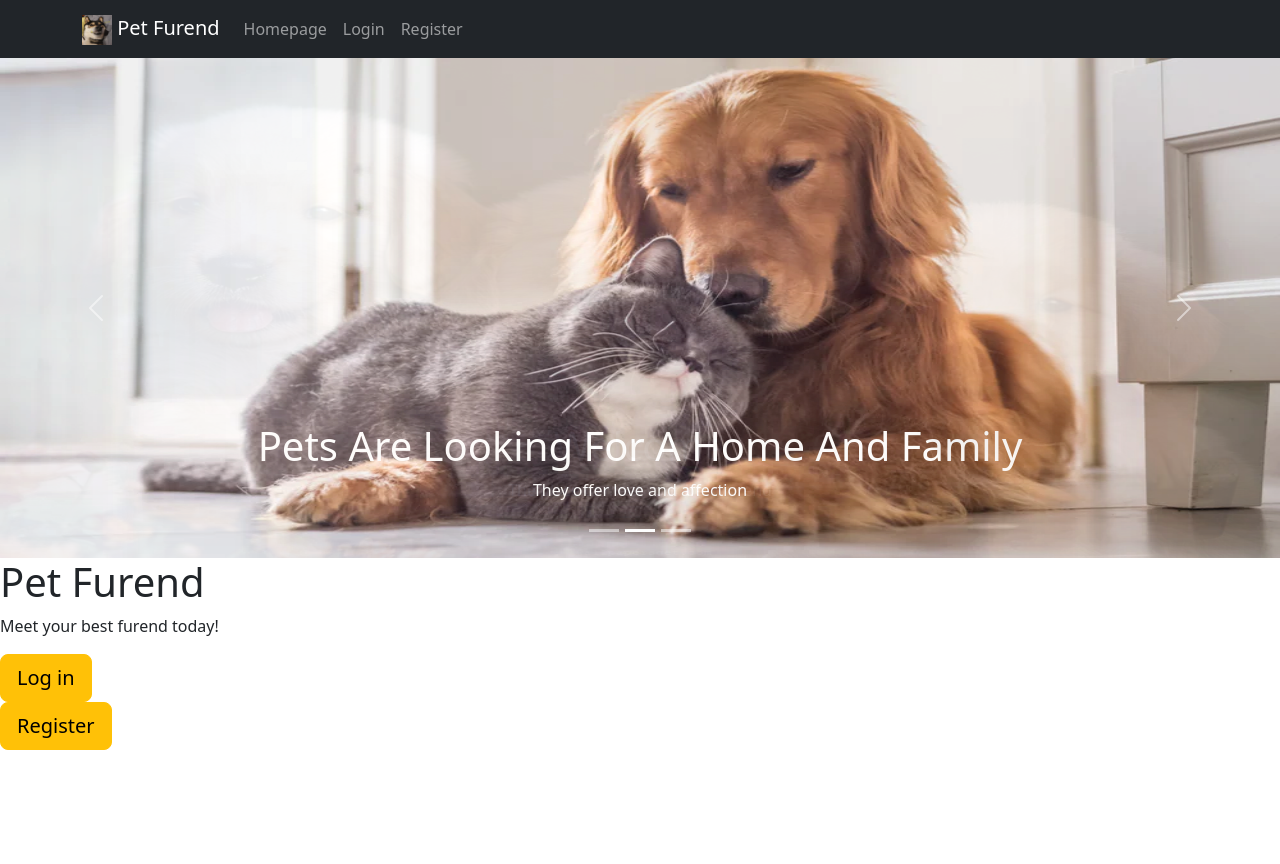
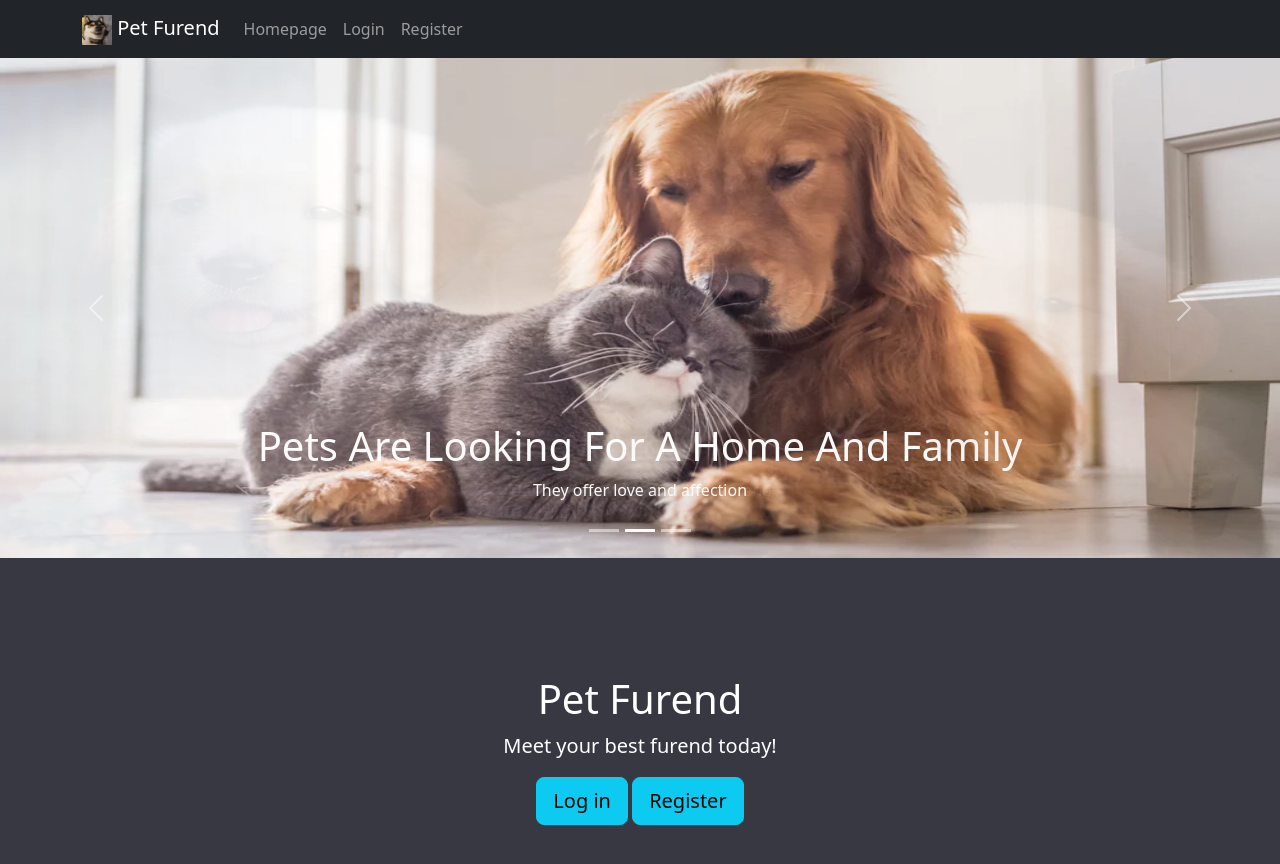
Before and after one commit to tkubota31/Capstone2, a React (Create React App) app in the folder frontend/: page / in a window 1280 px wide. Shown: the top 864 px of the page. Before the commit the page ends 800 px from the top, so only its background shows below. Built offline with nearby package versions, Linux system fonts and the light colour scheme; no server answers.

Commit message:
styled homepage and changes petType card stle

```diff
--- a/frontend/src/auth/LoginForm.js
+++ b/frontend/src/auth/LoginForm.js
@@ -1,7 +1,7 @@
 import React, {useState} from "react";
 import {useNavigate} from "react-router-dom"
 import Alert from "../general/Alert";
-
+import Button from "react-bootstrap/Button"
 
 function LoginForm({login}){
     const navigate = useNavigate()
@@ -62,12 +62,13 @@ function LoginForm({login}){
                     ? <Alert type="danger" messages={formErrors} />
                     : null}
 
-                <button
-                    className="btn btn-primary float-right"
+                <Button
+                    variant="info"
+                    type="submit"
                     onSubmit={handleSubmit}
                 >
                   Login
-                </button>
+                </Button>
               </form>
             </div>
           </div>
--- a/frontend/src/auth/RegisterationForm.js
+++ b/frontend/src/auth/RegisterationForm.js
@@ -37,8 +37,10 @@ function RegisterationForm ({register}){
 
       return(
         <div className="RegisterationForm">
-            <h2>Register Here</h2>
-            <div>
+        <div className="container col-md-6 offset-md-3 col-lg-4 offset-lg-4">
+            <h3 className="mb-3">Register Here</h3>
+            <div className="card">
+               <div className="card-body">
                 <form onSubmit={handleSubmit}>
                     <div className="form-group">
                         <label>Username</label>
@@ -95,16 +97,16 @@ function RegisterationForm ({register}){
                     }
 
                     <Button
-                        variant="dark"
+                        variant="info"
                         type="submit"
-                        className="btn btn-primary float-right"
                         onSubmit={handleSubmit}
                     >
                     Submit
                     </Button>
                 </form>
+              </div>
             </div>
-
+         </div>
         </div>
       );
 }
--- /dev/null
+++ b/frontend/src/css/Homepage.css
@@ -0,0 +1,15 @@
+.Homepage {
+    /* put around the vertical center of page */
+    height: 50vh;
+    display: flex;
+    align-items: center;
+    background-color: rgb(56, 56, 67)
+  }
+
+h1{
+    color: white;
+  }
+
+p{
+    color:white;
+}
--- a/frontend/src/general/Homepage.js
+++ b/frontend/src/general/Homepage.js
@@ -2,33 +2,36 @@ import React, {useContext} from "react";
 import {Link} from "react-router-dom";
 import UserContext from "../auth/UserContext";
 import Slider from "./Slider"
+import "../css/Homepage.css"
 
 function Homepage(){
     const{ currentUser } = useContext(UserContext);
 
+
     return (
         <div>
             <Slider/>
-            <h1>Pet Furend</h1>
-            <p> Meet your best furend today!</p>
+            <div className="Homepage">
+                <div className="container text-center">
+                <h1 className= "md-4 font-weight-bold">Pet Furend</h1>
+                <p className="lead"> Meet your best furend today!</p>
                 {currentUser
                     ? <h2>
                         Welcome Back, {currentUser.firstName || currentUser.username}!
                     </h2>
                     : (
-                <div>
-                    <div>
-                        <Link className="btn btn-warning btn-lg" to="/login">
+                        <p className="HomepageLink">
+                            <Link className="btn btn-info font-weight-bold btn-lg" to="/login">
                             Log in
-                        </Link>
-                    </div>
-                    <div>
-                        <Link className="btn btn-warning btn-lg" to="/signup">
+                            </Link> {" "}
+                            <Link className="btn btn-info font-weight-bold flex-row btn-lg" to="/register">
                             Register
                             </Link>
+                        </p>
+                )}
                 </div>
             </div>
-                )}
+
         </div>
     )
 }
--- a/frontend/src/pets/PetType.js
+++ b/frontend/src/pets/PetType.js
@@ -4,9 +4,11 @@ import LoadingPage from "../general/LoadingPage";
 import PetSearch from "./PetType"
 import {Card, Button} from "react-bootstrap"
 import CatDog from "../images/catdog.webp"
+import {useNavigate} from "react-router-dom"
 
 function PetType(){
     const[types, setTypes] = useState([]);
+    const navigate = useNavigate();
 
     useEffect(() =>{
         getAllPetTypes()
@@ -23,26 +25,24 @@ function PetType(){
    return (
     <div>
         <div>
-                <Card className="bg-dark text-white">
-                    <Card.Img src={CatDog} alt="Card image" />
-                    <Card.ImgOverlay>
-                        <Card.Title>Card title</Card.Title>
-                        <Card.Text>
-                        This is a wider card with supporting text below as a natural lead-in
-                        to additional content. This content is a little bit longer.
-                        </Card.Text>
-                        <Card.Text>Last updated 3 mins ago</Card.Text>
-                    </Card.ImgOverlay>
-                </Card>
-
-            //this formay of doing cards is better!
+           {/* this formay of doing cards is better! */}
                 <Card style={{ width: "18rem"}}>
                     <Card.Img variant = "top" src={CatDog} alt="Pet Picture" />
                     <Button
-                        variant="primary">
+                        variant="info"
+                        href = "/">
                             DOGS
                     </Button>
                 </Card>
+
+
+                {/* <Card style={{ width: "18rem"}}>
+                    <Button
+                        variant="primary">
+                            DOGS
+                            <Card.Img src={CatDog} alt="Pet Picture" />
+                    </Button>
+                </Card> */}
 
 
             </div>
```
Lines whose indentation alone changed are shown as unchanged.
